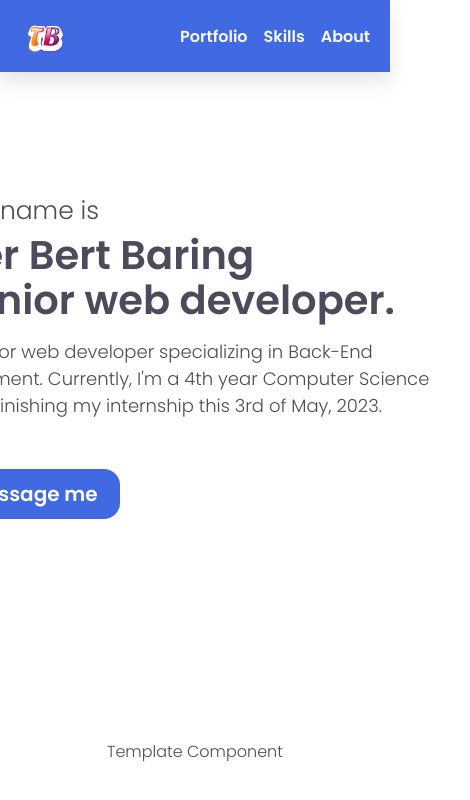
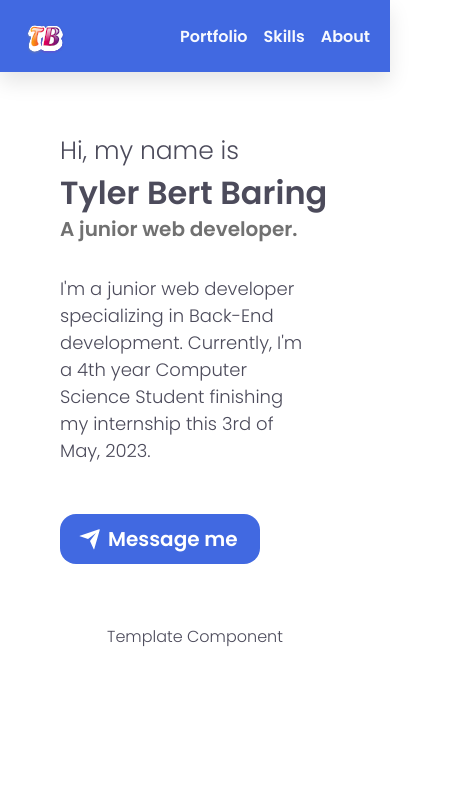
Before and after one commit to tylerbert31/Portfolio, a React (Create React App) app in the folder baring-portfolio/: page / in a window 390 px wide. Shown: the top 800 px of the page, 470 px wide, since content can reach past the window. Built offline with nearby package versions, Linux system fonts and the light colour scheme.

Commit message:
Added Loader and Mobile view

```diff
--- a/baring-portfolio/src/App.css
+++ b/baring-portfolio/src/App.css
@@ -4,4 +4,55 @@
   flex-direction: column;
   justify-content: center;
   align-items: center;
+  margin: 50px;
 }
+
+.loader {
+  position: absolute;
+  top: 50%;
+  left: 50%;
+  transform: translate(-50%, -50%);
+  width: 100%;
+  height: 100%;
+  display: flex;
+  justify-content: center;
+  align-items: center;
+  z-index: 9999;
+  background-color: rgb(255, 255, 255);
+}
+
+.spinner {
+  width: 56px;
+  height: 56px;
+  display: grid;
+  border: 4.5px solid #0000;
+  border-radius: 50%;
+  border-color: #dbdcef #0000;
+  animation: spinner-e04l1k 1s infinite linear;
+}
+
+.spinner::before,
+.spinner::after {
+  content: "";
+  grid-area: 1/1;
+  margin: 2.2px;
+  border: inherit;
+  border-radius: 50%;
+}
+
+.spinner::before {
+  border-color: #474bff #0000;
+  animation: inherit;
+  animation-duration: 0.5s;
+  animation-direction: reverse;
+}
+
+.spinner::after {
+  margin: 8.9px;
+}
+
+@keyframes spinner-e04l1k {
+  100% {
+    transform: rotate(1turn);
+  }
+}
--- a/baring-portfolio/src/App.js
+++ b/baring-portfolio/src/App.js
@@ -2,10 +2,27 @@ import "./App.css"
 import About from "./components/about/about"
 import Intro from "./components/intro/intro"
 import { Navbar } from "./components/navbar/navbar.js"
+import { useState, useEffect } from "react"
 
 function App() {
+  const [loading, setLoading] = useState(true)
+
+  useEffect(() => {
+    setTimeout(() => {
+      setLoading(false)
+    }, 2000)
+  })
+
   return (
     <>
+      {loading ? (
+        <div className="loader">
+          <div className="spinner"></div>
+        </div>
+      ) : (
+        ""
+      )}
+
       <div id="navbar">
         <Navbar />
       </div>
--- a/baring-portfolio/src/components/intro/intro.css
+++ b/baring-portfolio/src/components/intro/intro.css
@@ -1,20 +1,17 @@
 @import url("https://fonts.googleapis.com/css2?family=Poppins:wght@300;600&display=swap");
 
 :root {
-  --h1-size: 2.5rem;
+  --h1-size: 3rem;
   --h1-font: "Poppins", sans-serif;
 }
 
 .intro-container {
-  /* max-width: 800px; */
-  /* min-width: 600px; */
   display: flex;
   flex-direction: column;
   margin: 20px;
 }
 
 .intro-container h2 {
-  all: unset;
   font-size: 25px;
   font-weight: 300;
 }
@@ -33,6 +30,7 @@ h3 {
   font-family: var(--h1-font);
   margin-bottom: -10px;
 }
+
 button {
   width: 200px;
   height: 50px;
@@ -43,3 +41,22 @@ p {
   width: 550px;
   margin-bottom: 50px;
 }
+
+@media only screen and (max-width: 600px) {
+  :root {
+    --h1-size: 2rem;
+  }
+  .intro-container {
+    margin: 10px;
+  }
+  p {
+    width: 90%;
+  }
+  h3 {
+    margin-top: 50px;
+    margin-bottom: 10px;
+    line-height: 35px;
+    font-size: 20px;
+    color: rgb(113, 113, 113);
+  }
+}
--- a/baring-portfolio/src/components/navbar/navbar.css
+++ b/baring-portfolio/src/components/navbar/navbar.css
@@ -70,10 +70,3 @@ h2 {
   margin: 0 0 4px;
   cursor: default;
 }
-
-section {
-  display: flex;
-  align-items: center;
-  gap: 40px;
-  padding: 100px 60px;
-}
```
